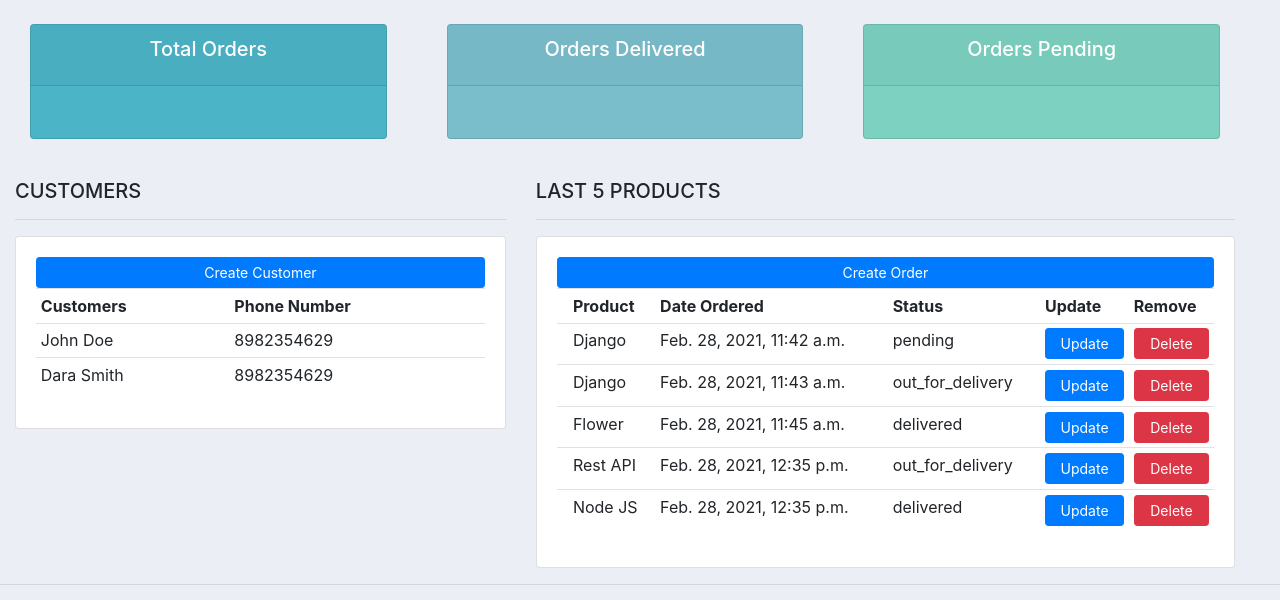
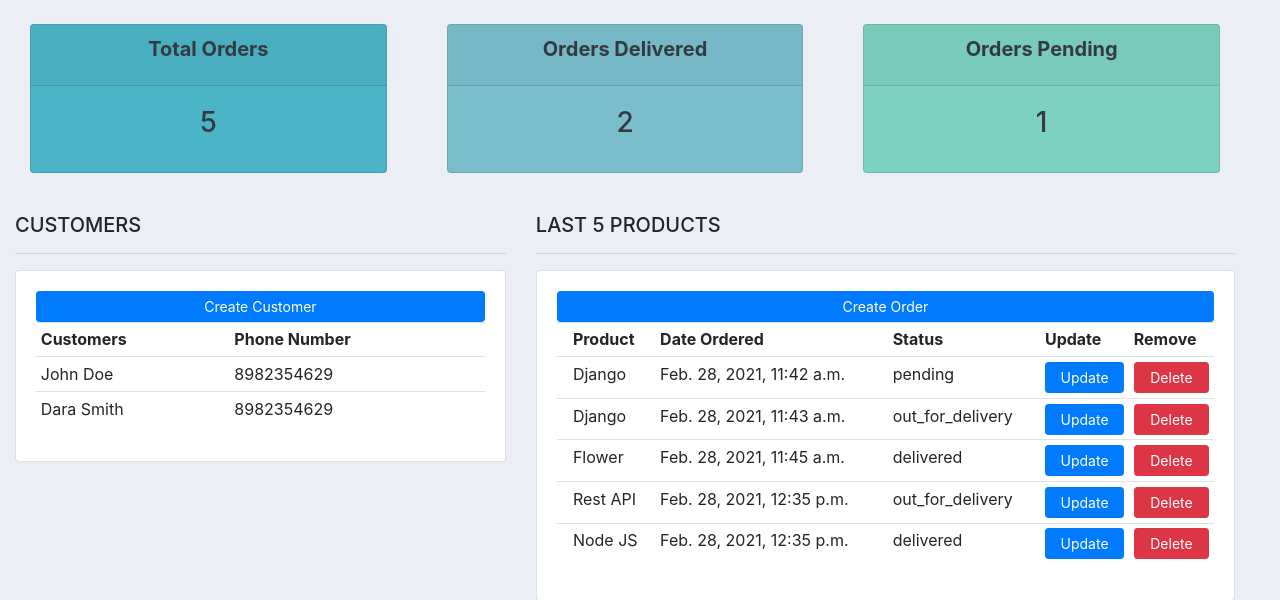
Before and after one commit to piyushpandey16444/djangoCRM, a Django app: page / in a window 1280 px wide. Shown: the part 56-656 px from the top of the page. Run offline with Django 3.2, Linux system fonts and the light colour scheme; data comes from the database, SQL or seed files in the repository; some libraries are stand-ins or nearby versions.

Commit message:
views and templates updated

```diff
--- a/accounts/templates/accounts/status.html
+++ b/accounts/templates/accounts/status.html
@@ -6,13 +6,13 @@
         <div class="col-md">
             <div class="card text-center text-white mb-3" id="total__orders">
                 <div class="card-header">
-                    <h5 class="card-title">
+                    <h5 class="card-title text-dark font-weight-bold">
                         Total Orders
                     </h5>
                 </div>
                 <div class="card-body">
-                    <h3 class="card-title">
-
+                    <h3 class="card-title text-dark">
+                        {{total_orders}}
                     </h3>
                 </div>
             </div>
@@ -23,13 +23,13 @@
         <div class="col-md">
             <div class="card text-center text-white mb-3" id="orders__delivered">
                 <div class="card-header">
-                    <h5 class="card-title">
+                    <h5 class="card-title text-dark font-weight-bold">
                         Orders Delivered
                     </h5>
                 </div>
                 <div class="card-body">
-                    <h3 class="card-title">
-
+                    <h3 class="card-title text-dark">
+                        {{delivered_orders}}
                     </h3>
                 </div>
             </div>
@@ -40,13 +40,13 @@
         <div class="col-md">
             <div class="card text-center text-white mb-3" id="orders__pending">
                 <div class="card-header">
-                    <h5 class="card-title">
+                    <h5 class="card-title text-dark font-weight-bold">
                         Orders Pending
                     </h5>
                 </div>
                 <div class="card-body">
-                    <h3 class="card-title">
-
+                    <h3 class="card-title text-dark">
+                        {{pending_orders}}
                     </h3>
                 </div>
             </div>
--- a/accounts/views.py
+++ b/accounts/views.py
@@ -4,11 +4,22 @@ from .models import Product, Order, Customer
 
 
 def home_view(request):
+
     order_objs = Order.objects.all()
     customer_objs = Customer.objects.all()
+    total_customers = customer_objs.count()
+    total_orders = order_objs.count()
+    delivered_orders = order_objs.filter(status="delivered").count()
+    pending_orders = order_objs.filter(status="pending").count()
+
     context = {
         "order_objs": order_objs,
         "customer_objs": customer_objs,
+        "total_customers": total_customers,
+        "total_orders": total_orders,
+        "delivered_orders": delivered_orders,
+        "pending_orders": pending_orders,
+
     }
     return render(request, 'accounts/dashboard.html', context=context)
 
```
